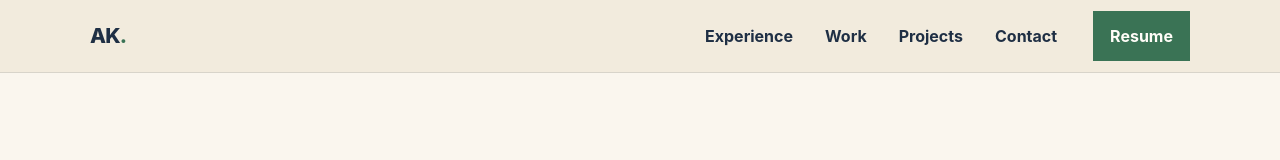
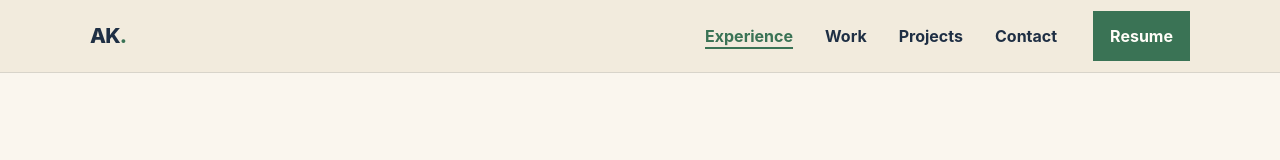
Before and after one commit to ramsrisaikotari/abhiram-portfolio, a React (Vite) app: page / in a window 1280 px wide. Shown: the top 160 px of the page. Built offline with nearby package versions, Linux system fonts and the light colour scheme; a web font is replaced by a local one.

Commit message:
Iteration 3: mark the current navigation section

```diff
--- a/src/components/Navbar.tsx
+++ b/src/components/Navbar.tsx
@@ -3,8 +3,26 @@ import { navigation, siteLinks } from "../data/siteContent";
 
 export default function Navbar() {
   const [open, setOpen] = useState(false);
+  const [activeHref, setActiveHref] = useState("");
   const toggle = useRef<HTMLButtonElement>(null);
   const menu = useRef<HTMLDivElement>(null);
+
+  useEffect(() => {
+    const observer = new IntersectionObserver(
+      (entries) => {
+        const visible = entries.find((entry) => entry.isIntersecting);
+        if (visible) setActiveHref(`#${visible.target.id}`);
+      },
+      { rootMargin: "-20% 0px -65% 0px" },
+    );
+
+    navigation.forEach((item) => {
+      const section = document.querySelector(item.href);
+      if (section) observer.observe(section);
+    });
+
+    return () => observer.disconnect();
+  }, []);
 
   useEffect(() => {
     if (!open) return;
@@ -57,7 +75,12 @@ export default function Navbar() {
           className={`nav-links${open ? " is-open" : ""}`}
         >
           {navigation.map((item) => (
-            <a key={item.href} href={item.href} onClick={() => setOpen(false)}>
+            <a
+              key={item.href}
+              href={item.href}
+              aria-current={activeHref === item.href ? "location" : undefined}
+              onClick={() => setOpen(false)}
+            >
               {item.label}
             </a>
           ))}
--- a/src/styles/global.css
+++ b/src/styles/global.css
@@ -186,6 +186,13 @@ h4 {
 
 .nav-links > a:not(.button):hover {
   color: var(--accent);
+}
+
+.nav-links > a[aria-current="location"] {
+  color: var(--accent);
+  text-decoration: underline;
+  text-decoration-thickness: 0.12em;
+  text-underline-offset: 0.3em;
 }
 
 .button {
```
Also changed, not shown: 1 other file (tests, documents, lock files or other folders).
